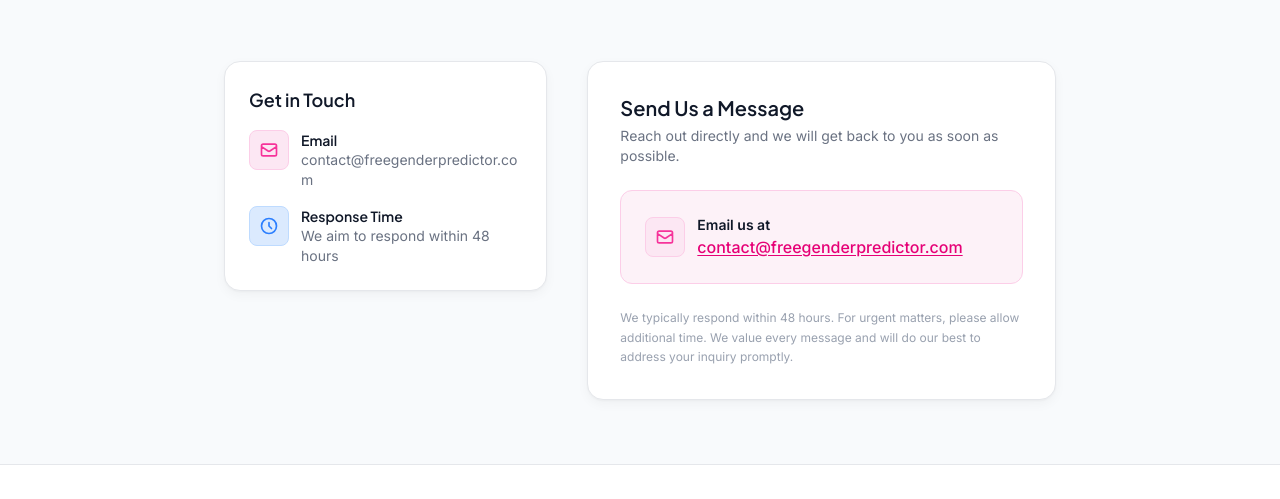
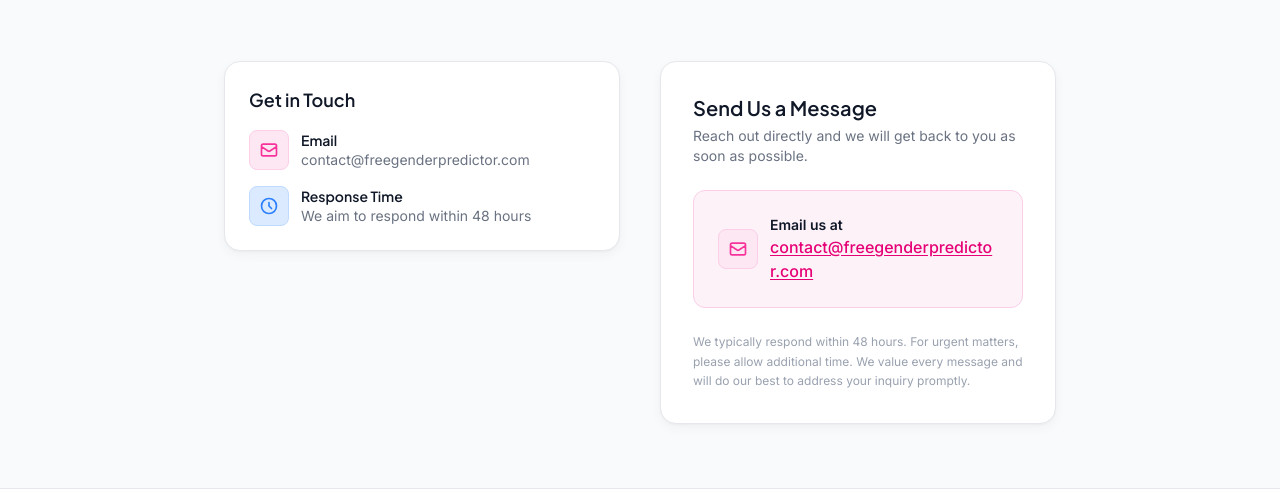
Before and after one commit to sawant1umesh/free-gender-predictor, an Astro site: page /contact in a window 1280 px wide. Shown: the part 216-715 px from the top of the page. Built offline with nearby package versions, Linux system fonts and the light colour scheme; Astro itself is replaced by a stand-in of ours.

Commit message:
Improve contact card layout and prepare blog section

```diff
--- a/src/pages/contact.astro
+++ b/src/pages/contact.astro
@@ -15,9 +15,9 @@
       </p>
     </div>
 
-    <div class="grid grid-cols-1 lg:grid-cols-12 gap-10">
+    <div class="grid grid-cols-1 lg:grid-cols-2 gap-10">
       <!-- Contact Info -->
-      <div class="space-y-6 lg:col-span-5">
+      <div class="space-y-6">
         <div class="card-light rounded-xl border border-gray-200 p-6 space-y-4">
           <h2 class="text-lg font-semibold text-gray-900">Get in Touch</h2>
           <div class="space-y-4">
@@ -48,7 +48,7 @@
       </div>
 
       <!-- Contact Information (replaced non-functional form) -->
-      <div class="lg:col-span-7">
+      <div>
         <div class="card-light rounded-xl border border-gray-200 p-6 sm:p-8 space-y-6">
           <div>
             <h2 class="text-xl font-semibold text-gray-900">Send Us a Message</h2>
```
